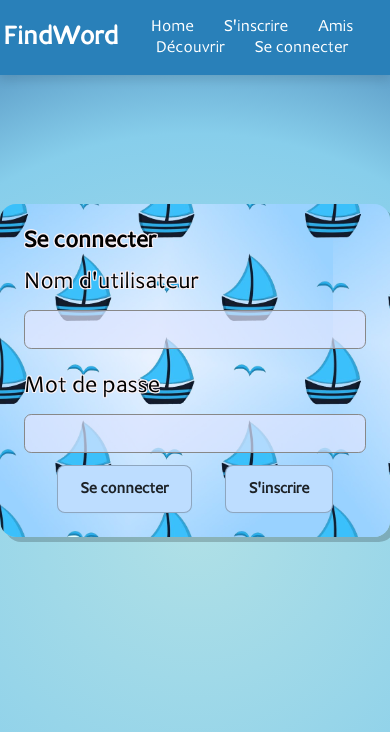
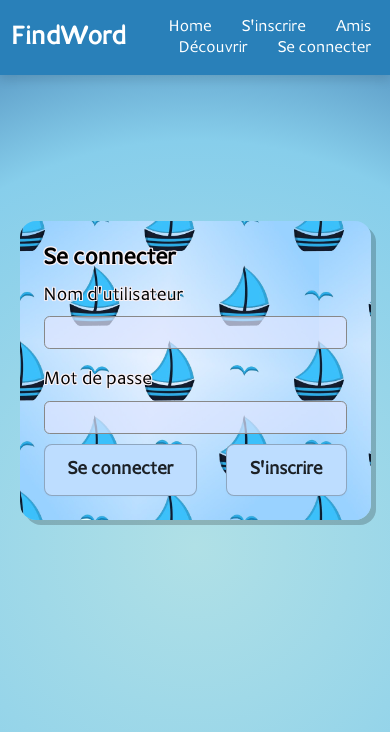
Before and after one commit to Gabrieleirbag1/FindWord, a Django app: page /findword/login/ in a window 390 px wide. Shown: the top 732 px of the page. Run offline with Django 5.2, Linux system fonts and the light colour scheme.

Commit message:
patch bug affichage mobile

```diff
--- a/findapp/static/findapp/styles/main.css
+++ b/findapp/static/findapp/styles/main.css
@@ -1832,3 +1832,113 @@
         background-position-x: 118px;
     }
 }
+
+
+/*+++++++++++++++++++++++++++ Mobile +++++++++++++++++++++++++++*/
+
+@media only screen and (max-width: 600px) {
+    /* NAVBAR */
+    nav .navbar .menu{
+      justify-content: flex-end;
+    }
+
+    nav .navbar{
+      padding-left: 3%;
+    }
+    /* FORM MODAL */
+    .modal-content {
+        width: 90%;
+    }
+
+    .register-content {
+        width: 90%;
+    }
+
+    .form-modal textarea{
+        height: 15vh;
+    }
+
+    .form-modal input{
+        font-size: 1.2em;
+    }
+
+    .form-label{
+        font-size: 1.2em;
+    }
+
+    .send-button{
+        font-size: 1.2em;
+    }
+
+    .login-container{
+      justify-content: space-between;
+    }
+
+    /* MAIN PAGE */
+
+    .start-button button{
+        font-size: 1.5em;
+    }
+
+    .form__group{
+      width: 15em;
+    }
+
+    .form__field{
+      font-size: 1.2em;
+    }
+
+    .best-friend-container{
+        padding: 0.5em;
+    }
+
+    .best-friend-container img{
+        width: 3.2em;
+    }
+
+    .best-friend-container p{
+        font-size: 1em;
+        width: 12em;
+    }
+
+    /* IN GAME */
+
+    .note-image{
+      width: 20vw;
+    }
+
+    .interaction-group,
+    .register,
+    .lobby-container {
+      margin-bottom: 25vh;
+    }
+
+    .word{
+      font-size: 1em;
+      text-align: center;
+    }
+
+    .score{
+      text-align: center;
+    }
+
+    .ingame-infos-group{
+      width: 20%;
+    }
+
+    .player-container{
+      width: 40%;
+    }
+
+    .text-container{
+      width: 85%;
+    }
+
+    .rating-slider{
+      width: 80%;
+    }
+
+    .text-container textarea{
+      font-size: 1em;
+    }
+}
```
